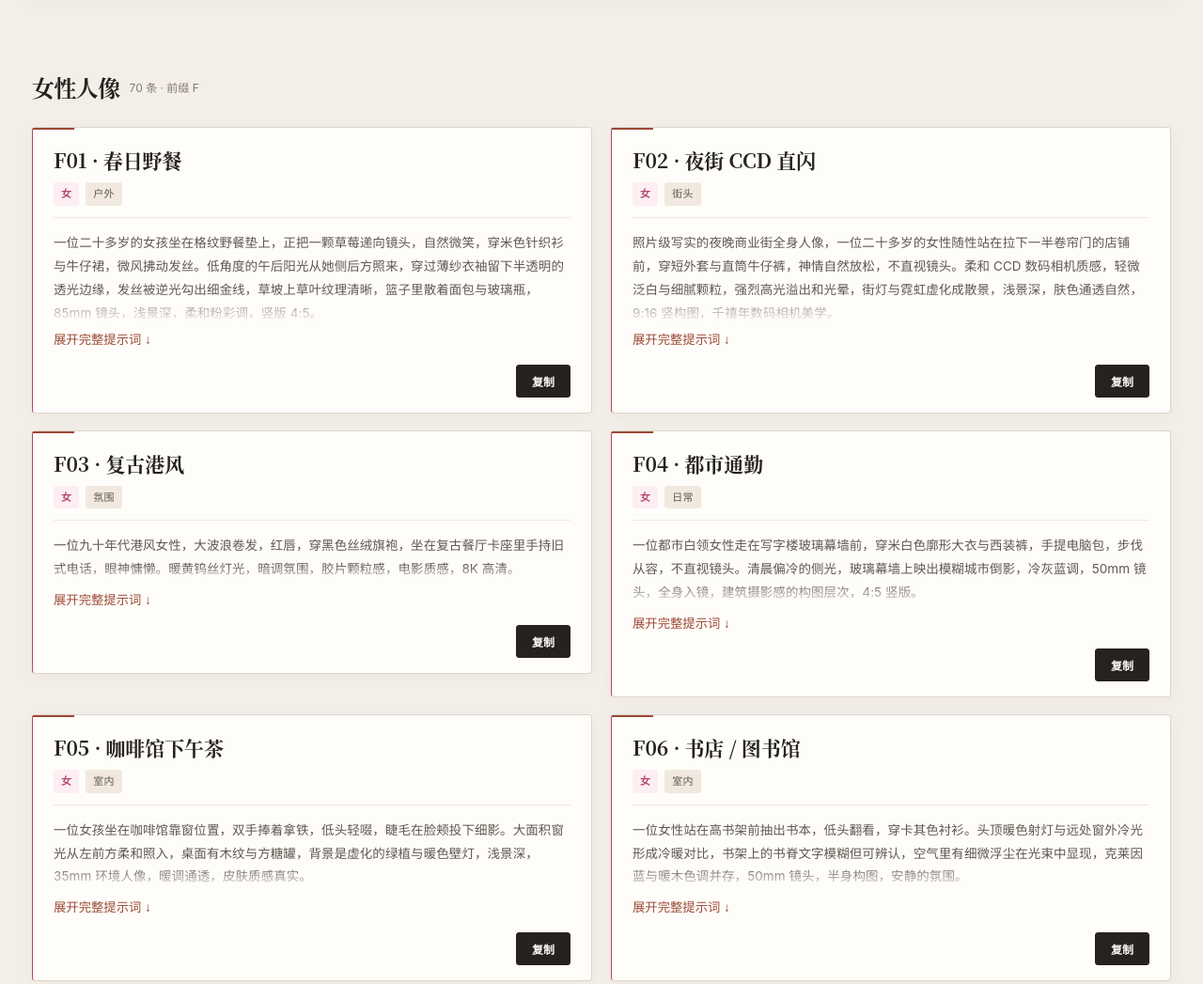
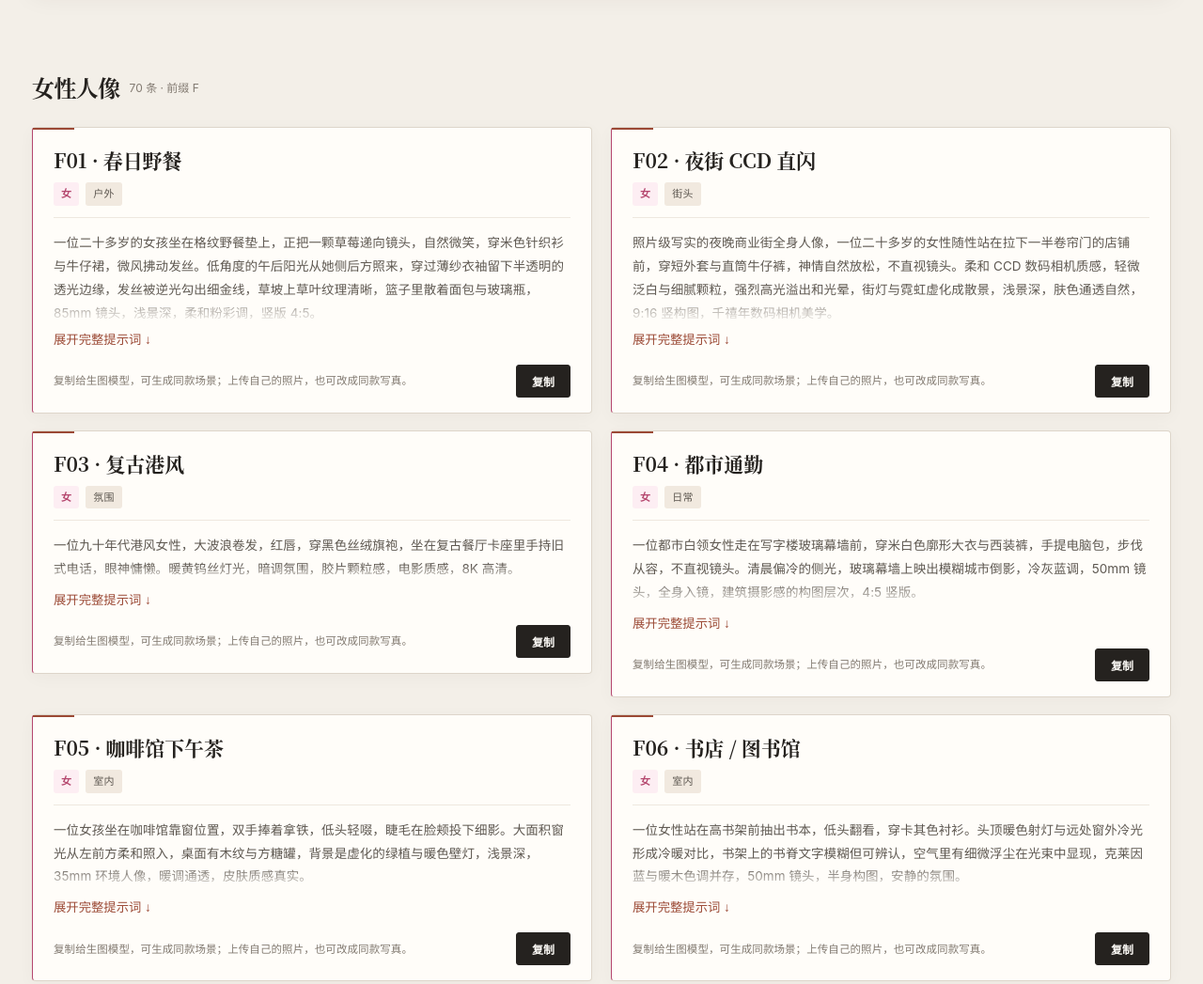
Before and after one commit to hjuyam/image-prompts, a plain HTML site: page index.html in a window 1280 px wide. Shown: the part 1900-2947 px from the top of the page at 94% size. Drawn offline with Linux system fonts and the light colour scheme.

Commit message:
Add contextual guidance beside copy buttons

```diff
--- a/assets/app.js
+++ b/assets/app.js
@@ -167,6 +167,16 @@
   };
 
   var cards = Array.prototype.slice.call(document.querySelectorAll('.style-card'));
+  function addCopyRow(copy, hint, container){
+    var row = document.createElement('div');
+    row.className = 'copy-row';
+    var label = document.createElement('span');
+    label.className = 'copy-hint';
+    label.textContent = hint;
+    row.appendChild(label);
+    row.appendChild(copy);
+    container.appendChild(row);
+  }
   cards.forEach(function(c){
     var tEl = c.querySelector('.card-h .t');
     c.dataset.id = tEl ? tEl.textContent.trim().slice(0, 3) : '';
@@ -205,9 +215,25 @@
       if(copy){
         copy.type = 'button';
         copy.setAttribute('aria-label', '复制' + (tEl ? tEl.textContent.trim() : '提示词'));
-        c.appendChild(copy);
+        addCopyRow(copy, '复制给生图模型，可生成同款场景；上传自己的照片，也可改成同款写真。', c);
       }
     }
+  });
+
+  document.querySelectorAll('#s5 .prompt, #s2 .prompt').forEach(function(prompt){
+    var copy = prompt.querySelector('.copy');
+    if(!copy) return;
+    var hint = prompt.closest('#s5')
+      ? '上传原图后复制给生图模型，按所选需求修改照片。'
+      : '复制公式，填入具体内容后再发送给生图模型。';
+    var row = document.createElement('div');
+    row.className = 'copy-row';
+    var label = document.createElement('span');
+    label.className = 'copy-hint';
+    label.textContent = hint;
+    row.appendChild(label);
+    row.appendChild(copy);
+    prompt.insertBefore(row, prompt.firstChild);
   });
 
   var countEl = document.getElementById('count');
@@ -375,7 +401,7 @@
     var btn = e.target.closest('.copy');
     if(!btn) return;
     var card = btn.closest('.style-card');
-    var pre = card ? card.querySelector('pre') : btn.parentElement.querySelector('pre');
+    var pre = card ? card.querySelector('pre') : btn.closest('.prompt').querySelector('pre');
     if(!pre) return;
     copyText(pre.innerText.trim()).then(function(){
       var old = btn.textContent;
--- a/assets/styles.css
+++ b/assets/styles.css
@@ -484,4 +484,9 @@ footer{margin-top:90px}
   .mobile-actionbar button{padding:0 8px}
   .mobile-actionbar #mobileCount{font-size:10px}
 }
+.copy-row{display:flex;align-items:center;justify-content:space-between;gap:12px;min-width:0;margin-top:14px}
+.copy-hint{flex:1 1 auto;min-width:0;color:var(--ink-3);font-size:11.5px;line-height:1.6}
+.copy-row .copy{flex:0 0 auto;align-self:auto;order:0;margin:0}
+.style-card .copy-row{order:3}
+#s5 .copy-row,#s2 .copy-row{margin:0 0 10px;padding-top:10px}
 @media(prefers-reduced-motion:reduce){.hero-visual img{transition:none}}
```
